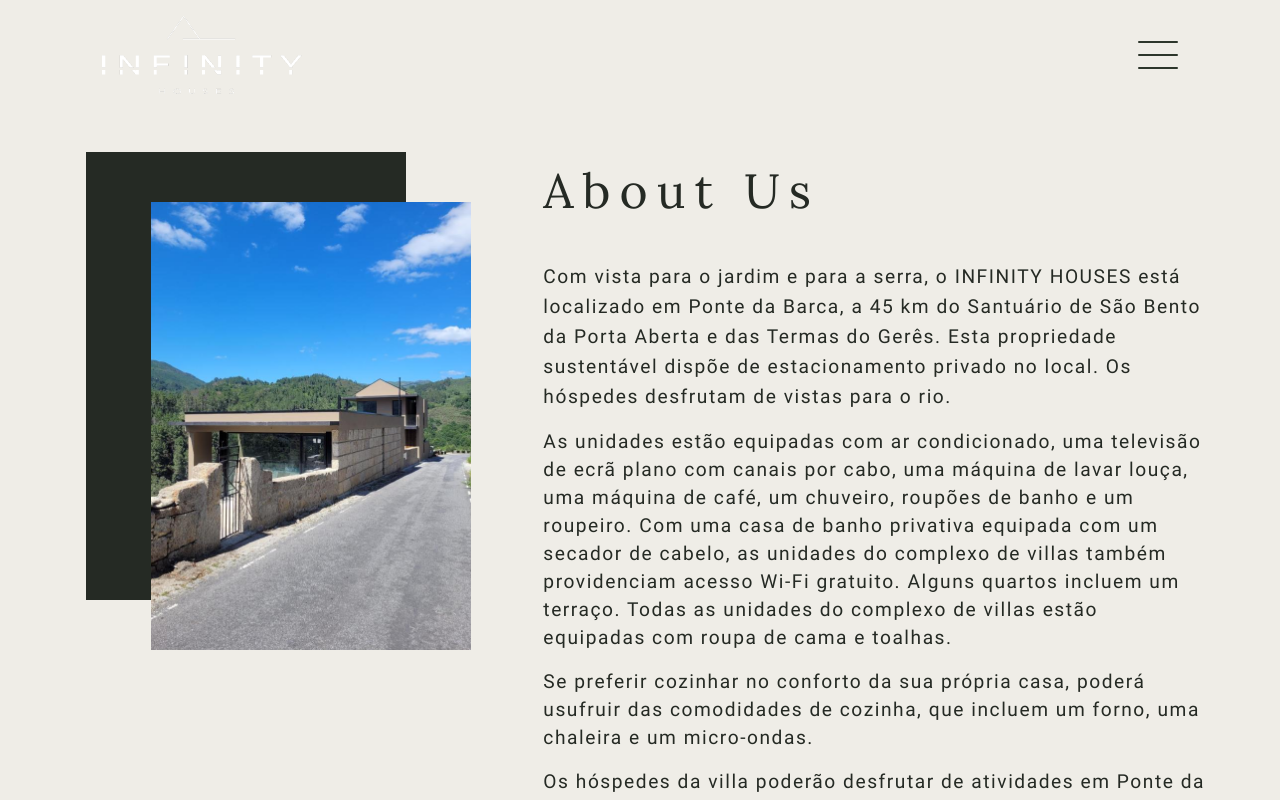
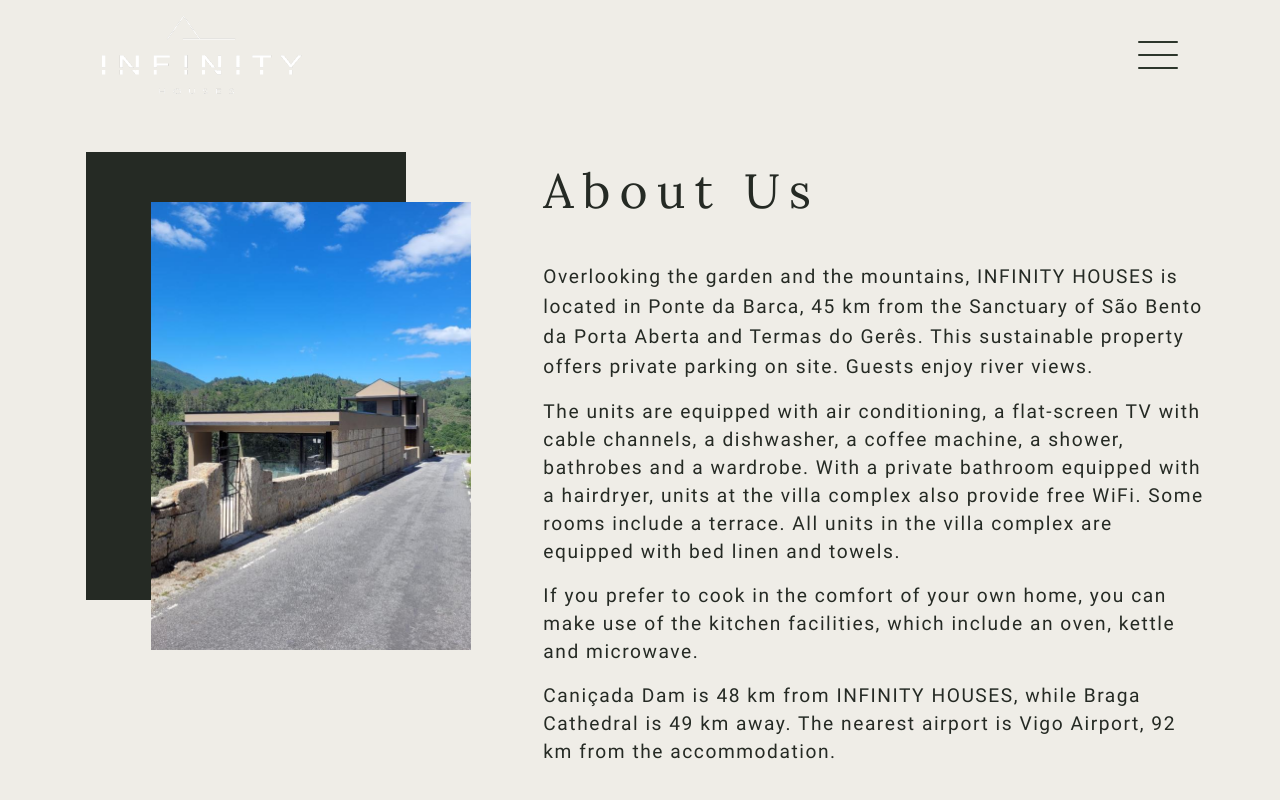
Before and after one commit to webCreativeDev/infinityHouses, a Vue app: page /about in a window 1280 px wide. Both pictures are taken after a click on the element "Read More". Shown: the top 800 px of the page. Built offline with nearby package versions, Linux system fonts and the light colour scheme.

Commit message:
small change

```diff
--- a/src/views/About.vue
+++ b/src/views/About.vue
@@ -11,21 +11,25 @@
     <div class="col-12 col-xl-7">
       <div class="title-about">About Us</div>
       <div class="text-about">
-        <p>  Com vista para o jardim e para a serra, o INFINITY HOUSES está localizado em Ponte da Barca,
-         a 45 km do Santuário de São Bento da Porta Aberta e das Termas do Gerês.
-         Esta propriedade sustentável dispõe de estacionamento privado no local.
-         Os hóspedes desfrutam de vistas para o rio{{ show ? '.' : '...' }}
+        <p> Overlooking the garden and the mountains, INFINITY HOUSES is located in Ponte da Barca,
+         45 km from the Sanctuary of São Bento da Porta Aberta and Termas do Gerês.
+         This sustainable property offers private parking on site.
+         Guests enjoy river views{{ show ? '.' : '...' }}
         </p>
 
         </div>
       <div class="text-a" v-show="show">
-        <p>  As unidades estão equipadas com ar condicionado, uma televisão de ecrã plano com canais por cabo, uma máquina de lavar louça, uma máquina de café, um chuveiro, roupões de banho e um roupeiro. Com uma casa de banho privativa equipada com um secador de cabelo, as unidades do complexo de villas também providenciam acesso Wi-Fi gratuito. Alguns quartos incluem um terraço. Todas as unidades do complexo de villas estão equipadas com roupa de cama e toalhas.
+        <p> The units are equipped with air conditioning, a flat-screen TV with cable channels, a dishwasher, a coffee machine, a shower, bathrobes and a wardrobe. With a private bathroom equipped with a hairdryer, units at the villa complex also provide free WiFi. Some rooms include a terrace. All units in the villa complex are equipped with bed linen and towels.
+
         </p>
-        <p> Se preferir cozinhar no conforto da sua própria casa, poderá usufruir das comodidades de cozinha, que incluem um forno, uma chaleira e um micro-ondas.
+        <p>If you prefer to cook in the comfort of your own home, you can make use of the kitchen facilities, which include an oven, kettle and microwave.
+
         </p>
-        <p>  Os hóspedes da villa poderão desfrutar de atividades em Ponte da Barca e nos arredores, como caminhadas.
+        <p>  Caniçada Dam is 48 km from INFINITY HOUSES, while Braga Cathedral is 49 km away. The nearest airport is Vigo Airport, 92 km from the accommodation.
+
+
         </p>
-        <p>  A Barragem da Caniçada fica a 48 km do INFINITY HOUSES, enquanto a Sé Catedral de Braga está a 49 km. O aeroporto mais próximo é o Aeroporto de Vigo, a 92 km do alojamento.
+        <p>
         </p>
         </div>
       <div class="more-btn" @click="showMore">{{ show ? 'Read Less' : 'Read More' }}</div>
```
